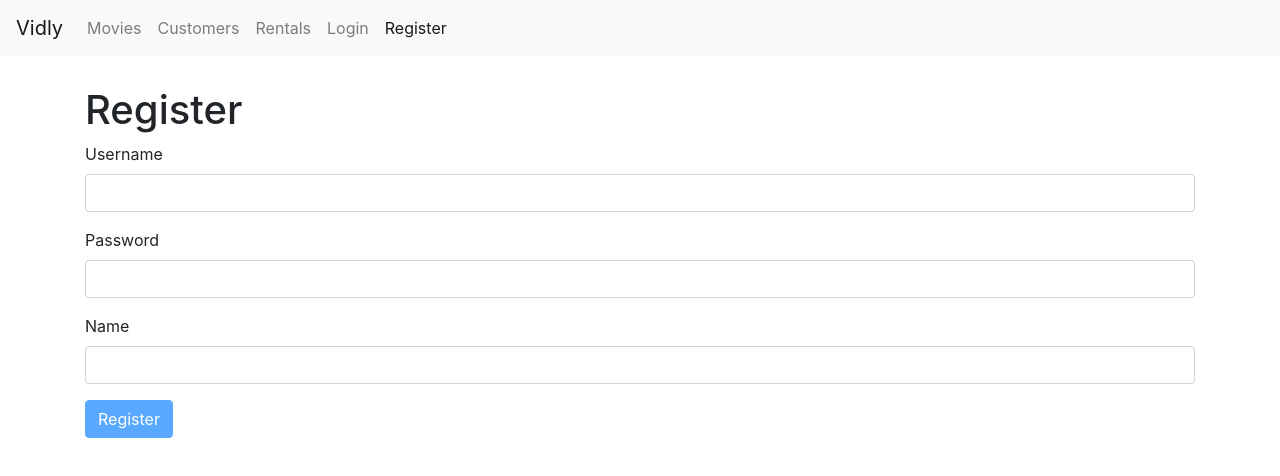
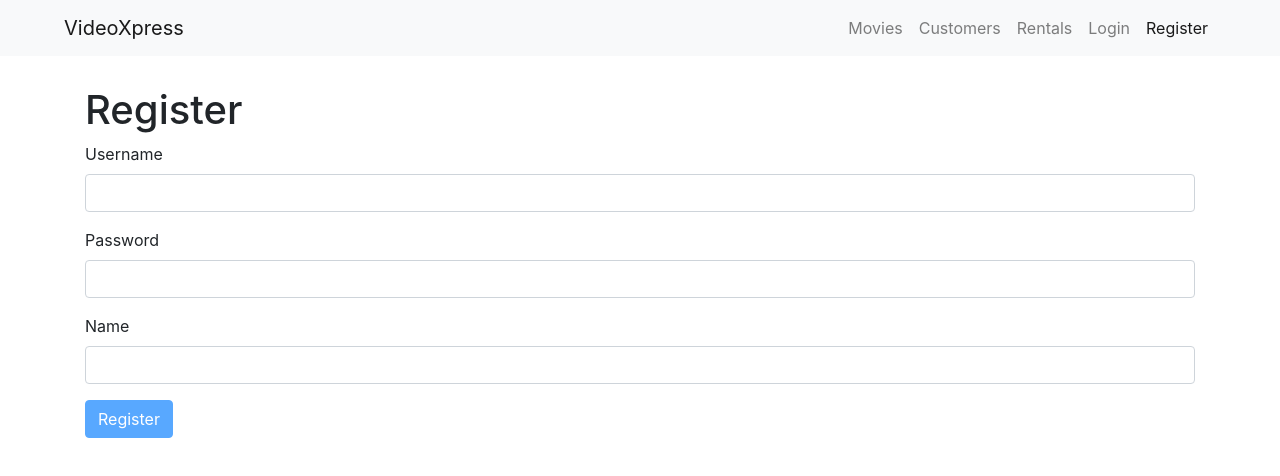
Before and after one commit to smnjsph13/videoexpress, a React (Create React App) app: page /register in a window 1280 px wide. Shown: the top 476 px of the page. Built offline with nearby package versions, Linux system fonts and the light colour scheme.

Commit message:
added favicon, updated navbar

```diff
--- a/public/index.html
+++ b/public/index.html
@@ -19,7 +19,7 @@
       work correctly both with client-side routing and a non-root public URL.
       Learn how to configure a non-root public URL by running `npm run build`.
     -->
-    <title>React App</title>
+    <title>VideoXpress</title>
   </head>
   <body>
     <noscript>
--- a/src/components/navBar.jsx
+++ b/src/components/navBar.jsx
@@ -3,10 +3,11 @@ import { Link, NavLink } from "react-router-dom";
 
 const NavBar = ({ user }) => {
   return (
-    <nav className="navbar navbar-expand-lg navbar-light bg-light">
-      <Link className="navbar-brand" to="/">
-        Vidly
+    <nav className="navbar navbar-expand-lg navbar-light bg-light d-flex flex-row justify-content-between">
+      <Link className="navbar-brand ml-5" to="/">
+        VideoXpress
       </Link>
+      <div className="d-flex flex-row mr-5">
       <button
         className="navbar-toggler"
         type="button"
@@ -51,6 +52,8 @@ const NavBar = ({ user }) => {
           )}
         </div>
       </div>
+
+      </div>
     </nav>
   );
 };
```
Also changed, not shown: 1 other file (tests, documents, lock files or other folders).
